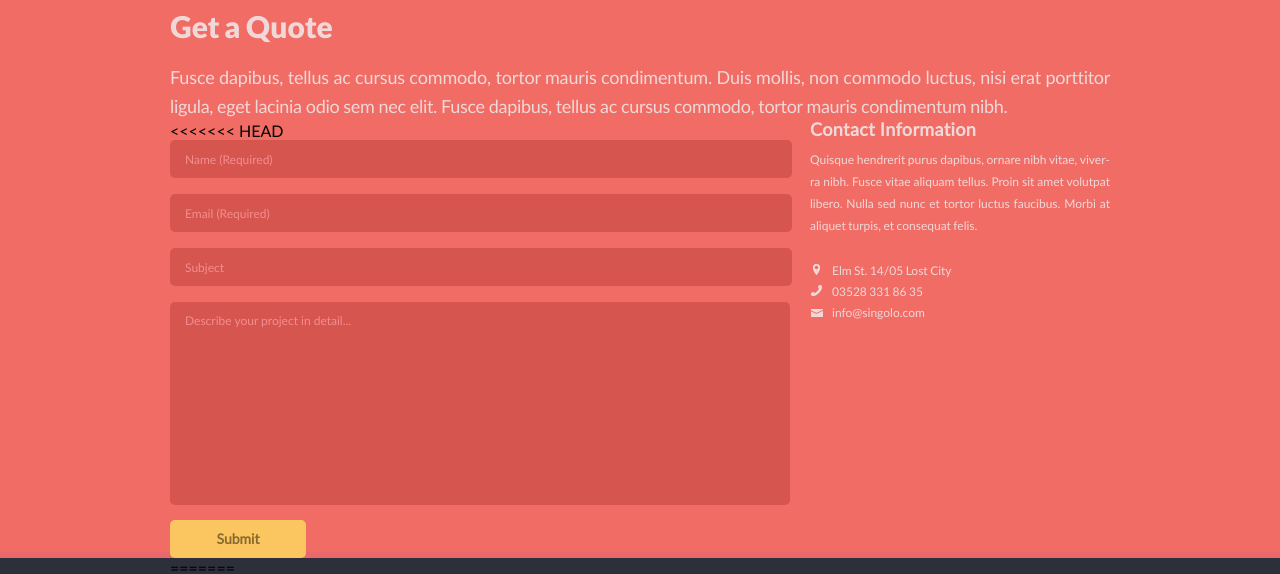
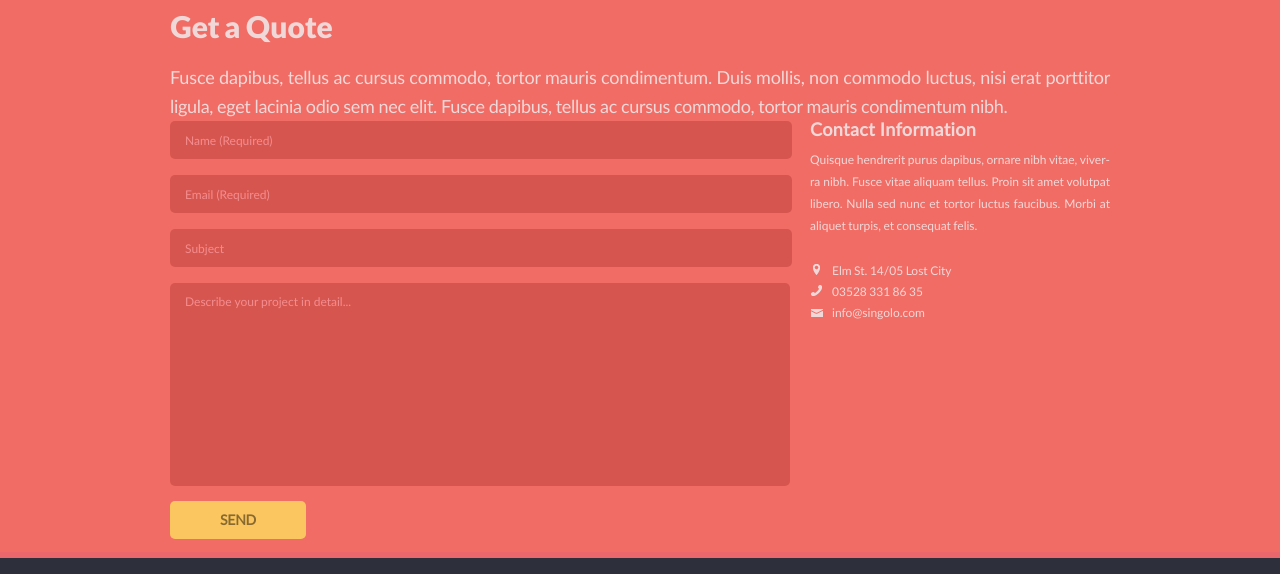
Before and after one commit to AlinaSidorova28/singolo, a plain HTML site: page index.html in a window 1280 px wide. Shown: the part 2850-3424 px from the top of the page. Drawn offline with Linux system fonts and the light colour scheme.

Commit message:
fix: fix bugs in merging

```diff
--- a/index.html
+++ b/index.html
@@ -181,23 +181,12 @@
                 </p>
                 <div class="block">
                     <div>
-<<<<<<< HEAD
-                        <form>
-                            <input class="data_input" type="text" placeholder="Name (Required)" required>
-                            <input class="data_input" type="email" placeholder="Email (Required)" required>
-                            <input class="data_input" type="text" placeholder="Subject">
-                            <textarea class="describe" placeholder="Describe your project in detail..."></textarea>
-                            <div class="button">
-                                <input class="submit" type="submit" name="submit" value="Submit">
-                            </div>
-=======
                         <form id="form">
                             <input id="name" class="data_input" type="text" placeholder="Name (Required)" name="name" required>
                             <input id="email" class="data_input" type="email" placeholder="Email (Required)" name="email" required>
                             <input id="subject" class="data_input" type="text" placeholder="Subject">
                             <textarea id="description" class="describe" placeholder="Describe your project in detail..."></textarea>
                             <button id="button" class="submit">SEND</button>
->>>>>>> singolo-DOM
                         </form>
                         <div id="message-block" class="hidden">
                             <div id="message">
```
